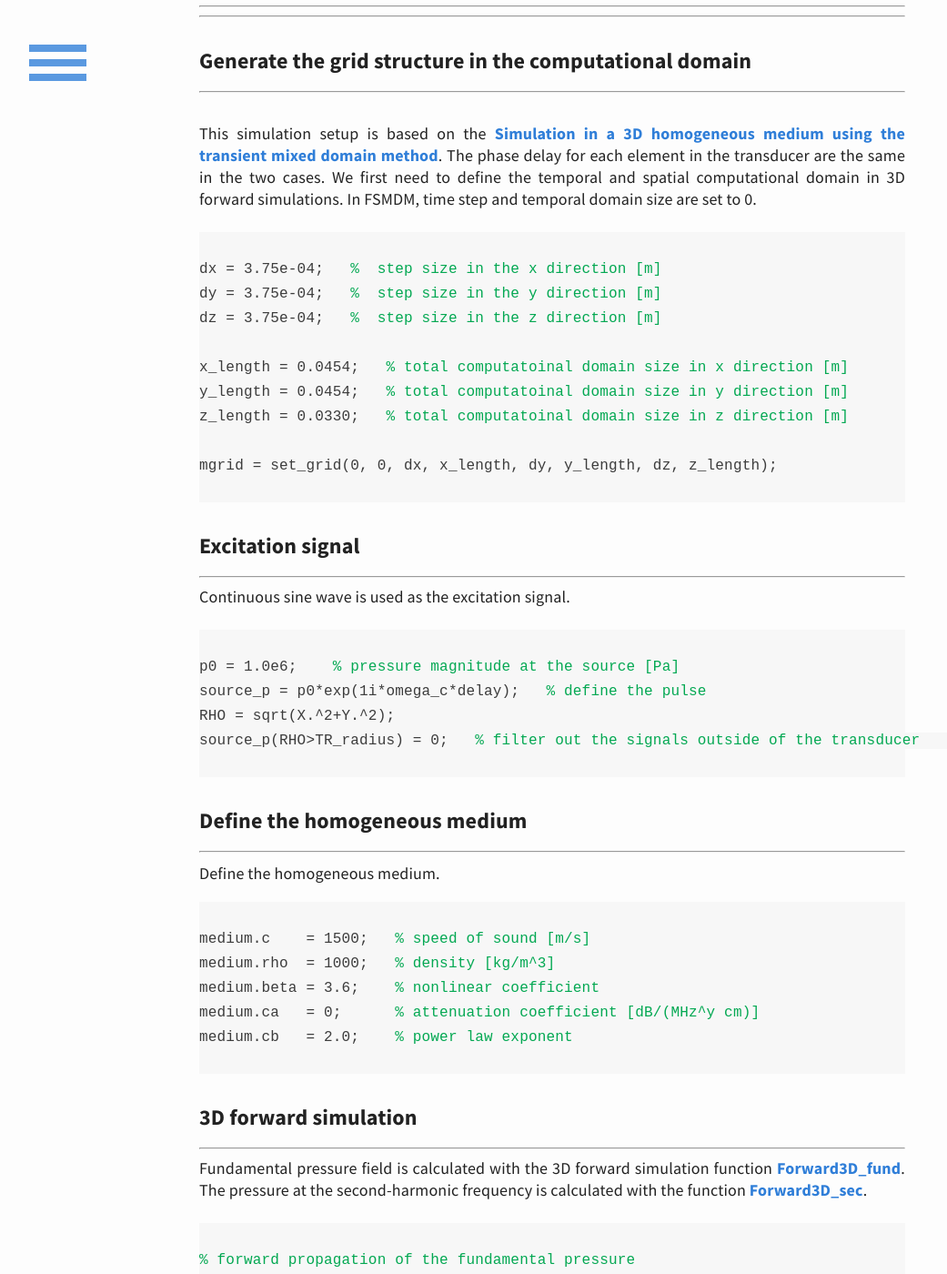
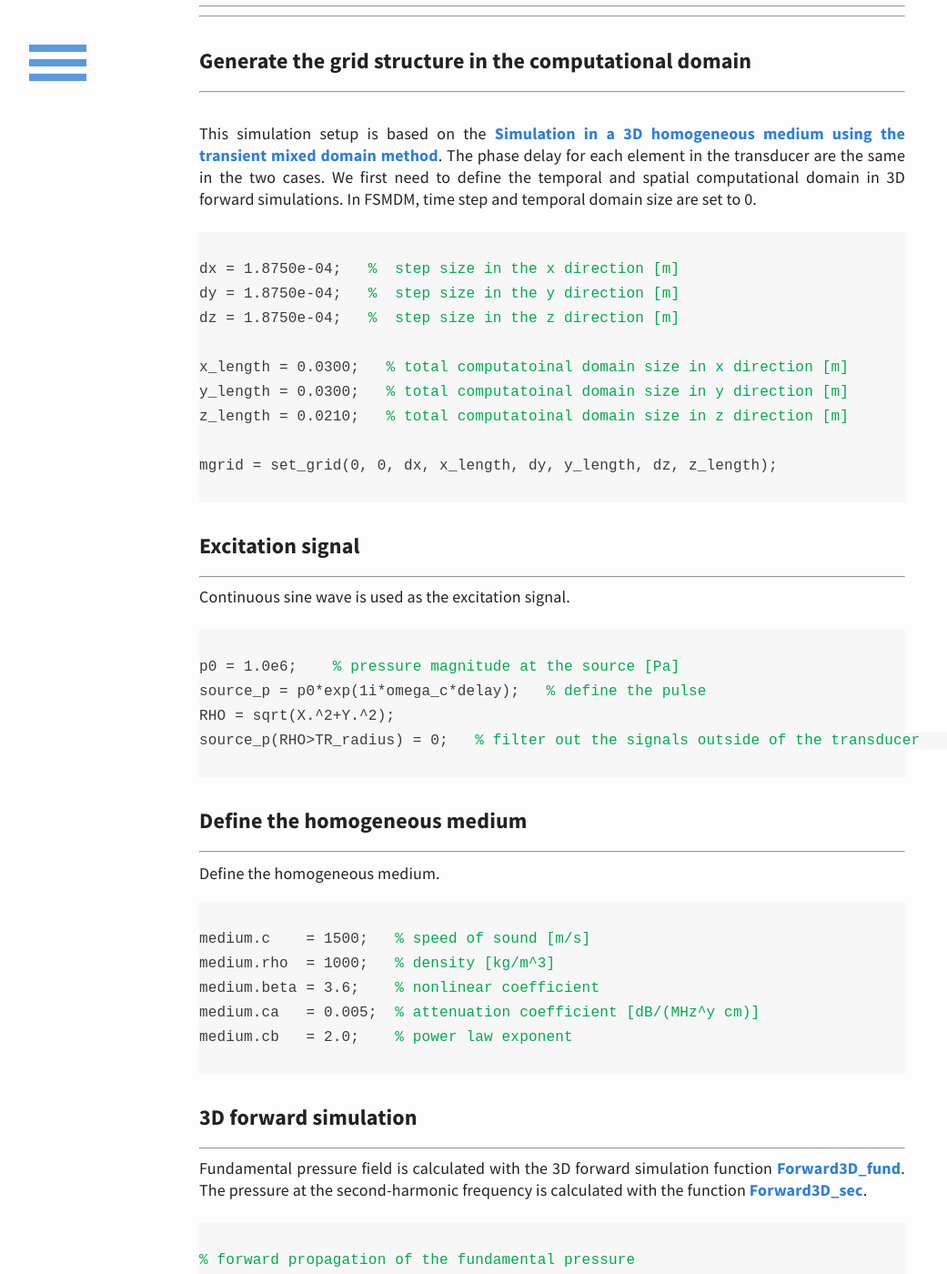
Before and after one commit to m-SOUND/mSOUND, a Jekyll site: the page built from _posts/2019-02-20-FSMDM_3D_homogeneous.html, in a window 1280 px wide and 1400 px high, scrolled down 438 px. Shown: the whole window at 91% size, without its empty margins (33-1074 px from the left). Built offline with Jekyll 4.4.1, drawn with Linux system fonts in a browser that asks for light colours.

Commit message:
Update 2019-02-20-FSMDM_3D_homogeneous.html

```diff
--- a/_posts/2019-02-20-FSMDM_3D_homogeneous.html
+++ b/_posts/2019-02-20-FSMDM_3D_homogeneous.html
@@ -24,13 +24,13 @@ This example shows how to simulate the wave propagation in a 3D homogeneous medi
   time step and temporal domain size are set to 0.
  <pre>
 <code>
-dx = 3.75e-04;  <font color="#03a852"> %  step size in the x direction [m]</font>
-dy = 3.75e-04;  <font color="#03a852"> %  step size in the y direction [m]</font>
-dz = 3.75e-04;  <font color="#03a852"> %  step size in the z direction [m]</font>
+dx = 1.8750e-04;  <font color="#03a852"> %  step size in the x direction [m]</font>
+dy = 1.8750e-04;  <font color="#03a852"> %  step size in the y direction [m]</font>
+dz = 1.8750e-04;  <font color="#03a852"> %  step size in the z direction [m]</font>
 
-x_length = 0.0454;  <font color="#03a852"> % total computatoinal domain size in x direction [m]</font>
-y_length = 0.0454;  <font color="#03a852"> % total computatoinal domain size in y direction [m]</font>
-z_length = 0.0330;  <font color="#03a852"> % total computatoinal domain size in z direction [m]</font>
+x_length = 0.0300;  <font color="#03a852"> % total computatoinal domain size in x direction [m]</font>
+y_length = 0.0300;  <font color="#03a852"> % total computatoinal domain size in y direction [m]</font>
+z_length = 0.0210;  <font color="#03a852"> % total computatoinal domain size in z direction [m]</font>
 
 mgrid = set_grid(0, 0, dx, x_length, dy, y_length, dz, z_length);
 </code>
@@ -63,7 +63,7 @@ Define the homogeneous medium.
 medium.c    = 1500;   <font color="#03a852">% speed of sound [m/s]</font>
 medium.rho  = 1000;   <font color="#03a852">% density [kg/m^3]</font>
 medium.beta = 3.6;    <font color="#03a852">% nonlinear coefficient </font>
-medium.ca   = 0;      <font color="#03a852">% attenuation coefficient [dB/(MHz^y cm)] </font>
+medium.ca   = 0.005;  <font color="#03a852">% attenuation coefficient [dB/(MHz^y cm)] </font>
 medium.cb   = 2.0;    <font color="#03a852">% power law exponent</font>
 </code>
 </pre>
```
